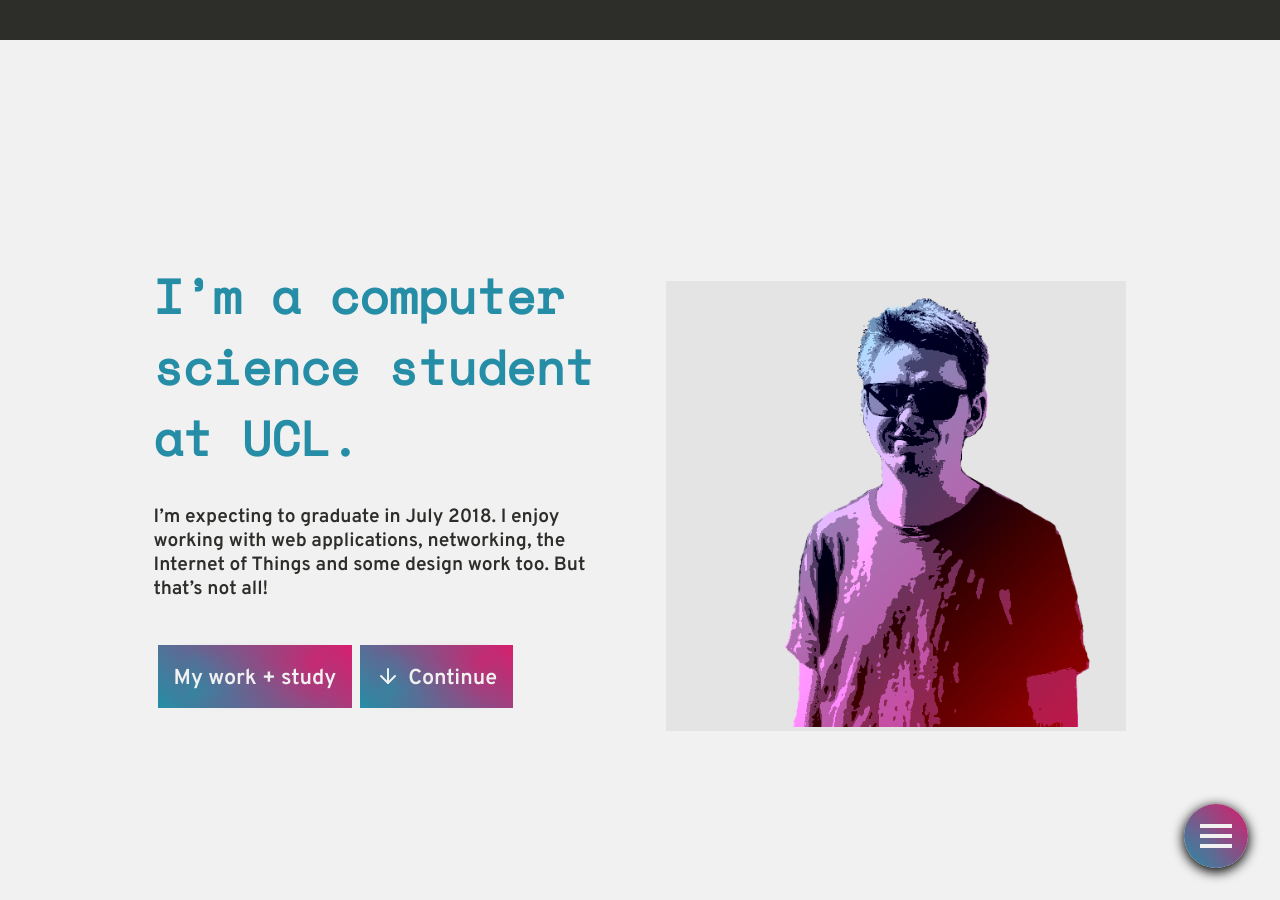
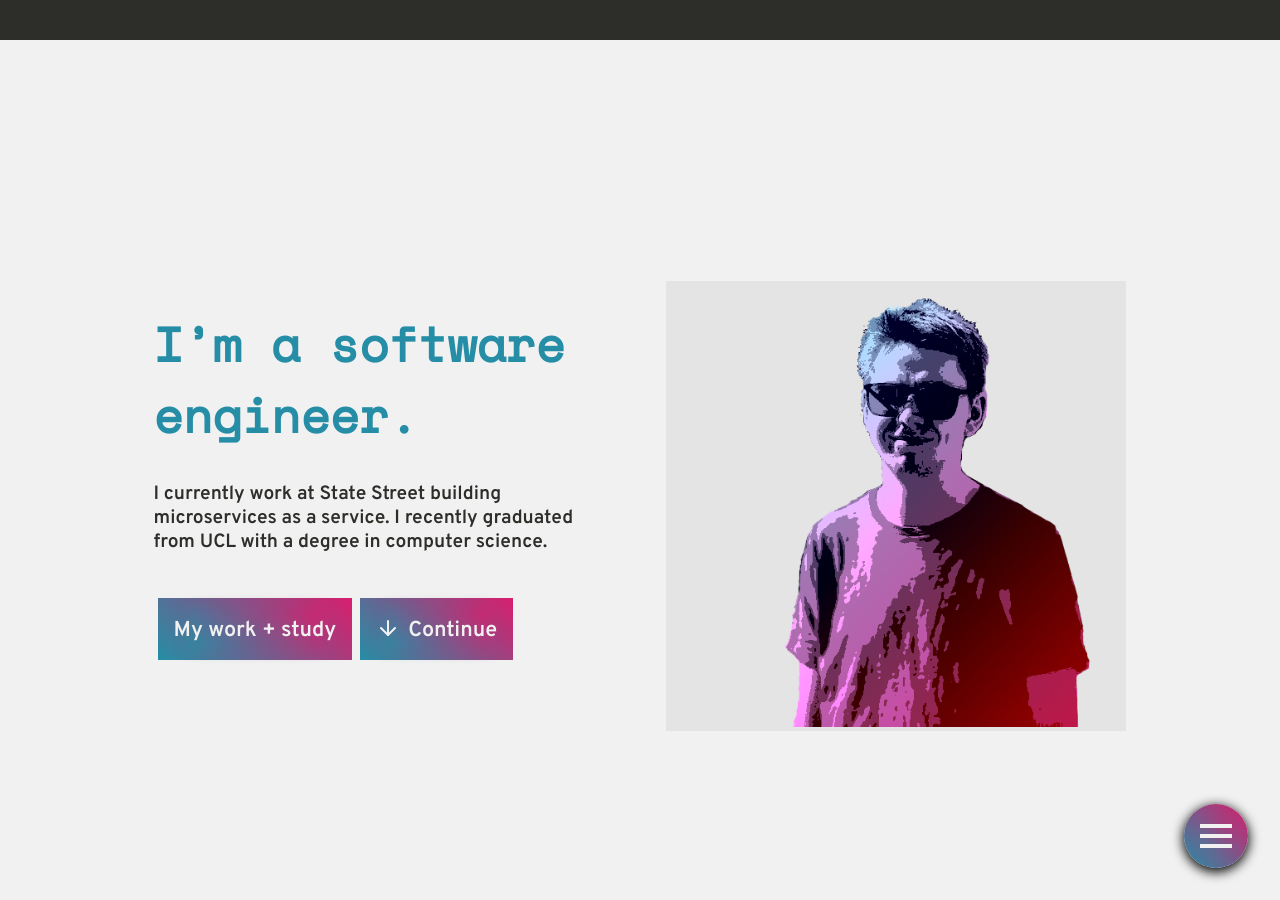
Before and after one commit to maisieccino/mbellgb.github.io, a Jekyll site: the page built from index.md, in a window 1280 px wide and 900 px high, scrolled down 860 px. Built offline with Jekyll 4.4.1, drawn with Linux system fonts in a browser that asks for light colours; nearby versions of some CDN libraries.

Commit message:
Update experience

```diff
--- a/_layouts/home.html
+++ b/_layouts/home.html
@@ -32,9 +32,10 @@
 <article>
   <section class="home" id="section-about">
     <aside>
-      <h1>I’m a computer science student at UCL.</h1>
-      <p>I’m expecting to graduate in July 2018. I enjoy working with web applications, networking, the Internet of Things and
-        some design work too. But that’s not all!</p>
+      <h1>I’m a software engineer.</h1>
+      <p>I currently work at State Street building microservices as a
+      service. I recently graduated from UCL with a degree in computer
+      science.</p>
       <div class="buttons">
         <a href="/about" class="button">My work + study</a>
         <button id="about-next-button">
```
Also changed, not shown: about.md (+18 -17 lines).
